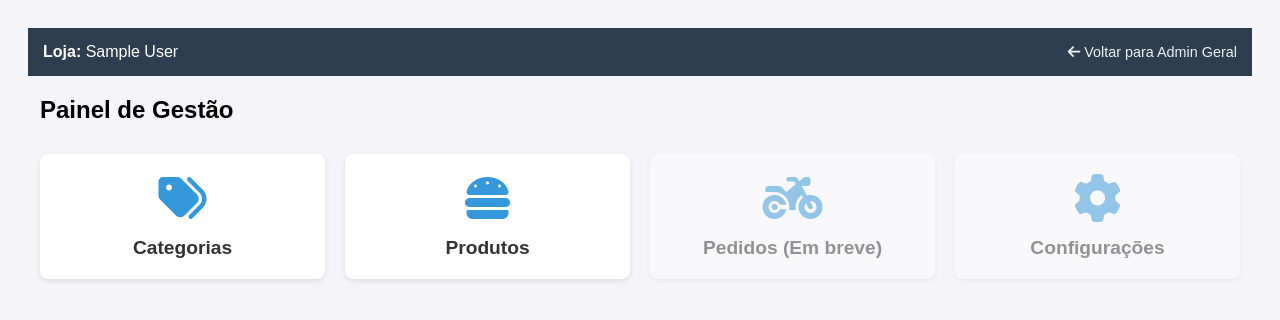
After one commit to CezzarWow/cardapio-saas, a PHP site: template views/admin/panel/dashboard.php in a window 1280 px wide. The commit adds this page. Shown: the top 320 px of the page. Run offline with PHP 8.4, Linux system fonts and the light colour scheme; the template is opened without the code that fills it, so the values that code supplies are empty; the visitor is signed in with stand-in values (Sample User, id 1).

Commit message:
painel
criação do painel do cliente

```diff
--- a/app/Controllers/Admin/AutologinController.php
+++ b/app/Controllers/Admin/AutologinController.php
@@ -32,7 +32,7 @@ class AutologinController {
 
             // 5. Redireciona para o Painel da Loja (onde cadastraremos produtos)
             // Obs: Vamos criar essa rota '/admin/loja/painel' no próximo passo
-            header('Location: ../loja/painel');
+            header('Location: loja/painel');    // O correto (segue em frente dentro do admin)
             exit;
         } else {
             die('Loja não encontrada.');
--- /dev/null
+++ b/views/admin/panel/dashboard.php
@@ -0,0 +1,56 @@
+<!DOCTYPE html>
+<html lang="pt-br">
+<head>
+    <meta charset="UTF-8">
+    <title>Painel da Loja - <?= $_SESSION['loja_ativa_nome'] ?></title>
+    <link rel="stylesheet" href="../../css/admin.css">
+    <link rel="stylesheet" href="https://cdnjs.cloudflare.com/ajax/libs/font-awesome/6.0.0/css/all.min.css">
+    <style>
+        .top-bar { background: #2c3e50; color: white; padding: 15px; display: flex; justify-content: space-between; align-items: center; }
+        .top-bar a { color: #ecf0f1; text-decoration: none; font-size: 0.9em; }
+        .menu-grid { display: grid; grid-template-columns: repeat(auto-fit, minmax(200px, 1fr)); gap: 20px; margin-top: 30px; }
+        .menu-card { background: white; padding: 20px; border-radius: 8px; text-align: center; box-shadow: 0 2px 5px rgba(0,0,0,0.1); transition: 0.3s; text-decoration: none; color: #333; }
+        .menu-card:hover { transform: translateY(-5px); box-shadow: 0 5px 15px rgba(0,0,0,0.2); }
+        .menu-card i { font-size: 3em; margin-bottom: 15px; color: #3498db; }
+        .menu-card h3 { margin: 0; font-size: 1.2em; }
+    </style>
+</head>
+<body>
+
+    <div class="top-bar">
+        <div>
+            <strong>Loja:</strong> <?= $_SESSION['loja_ativa_nome'] ?>
+        </div>
+        <div>
+            <a href="../../admin"><i class="fas fa-arrow-left"></i> Voltar para Admin Geral</a>
+        </div>
+    </div>
+
+    <div class="container">
+        <h2 style="margin-top: 20px;">Painel de Gestão</h2>
+
+        <div class="menu-grid">
+            <a href="categories" class="menu-card">
+                <i class="fas fa-tags"></i>
+                <h3>Categorias</h3>
+            </a>
+
+            <a href="produtos" class="menu-card">
+                <i class="fas fa-hamburger"></i>
+                <h3>Produtos</h3>
+            </a>
+
+            <a href="#" class="menu-card" style="opacity: 0.5;">
+                <i class="fas fa-motorcycle"></i>
+                <h3>Pedidos (Em breve)</h3>
+            </a>
+
+            <a href="#" class="menu-card" style="opacity: 0.5;">
+                <i class="fas fa-cog"></i>
+                <h3>Configurações</h3>
+            </a>
+        </div>
+    </div>
+
+</body>
+</html>
```
Also changed, not shown: app/Controllers/Admin/CategoryController.php (added, +67 -0 lines), public/index.php (+20 -0 lines), views/admin/categories/index.php (added, +54 -0 lines).
